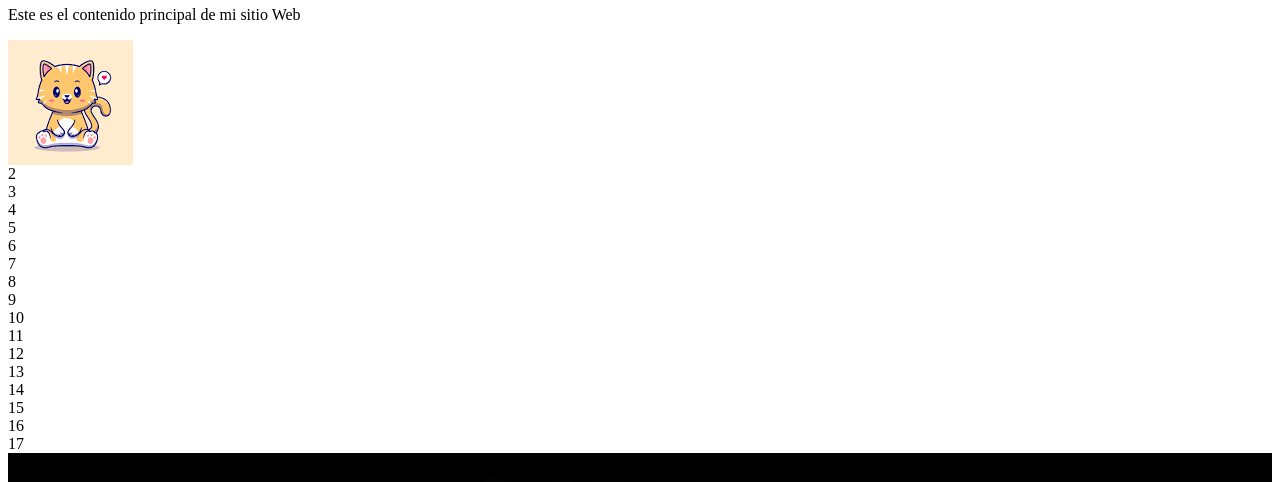
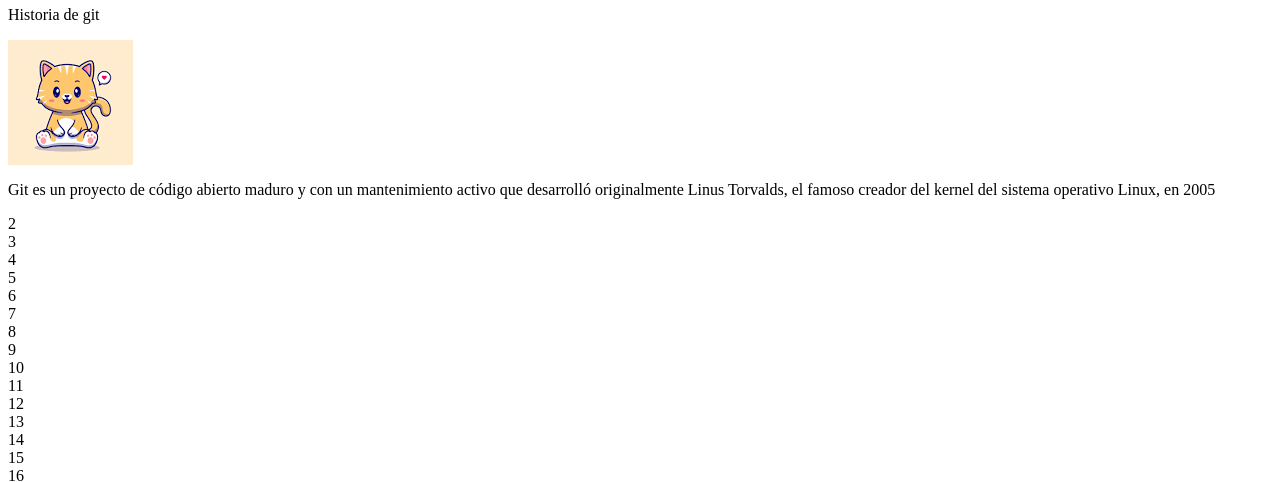
Before and after one commit to jarubioiuc/loslindos.github.io, a plain HTML site: page index.html in a window 1280 px wide. Shown: the part 158-640 px from the top of the page. Drawn offline with Linux system fonts and the light colour scheme.

Commit message:
Arreglo cambios div

```diff
--- a/index.html
+++ b/index.html
@@ -31,7 +31,12 @@
 	<p>Estamos trabajando con Git.</p>
 <div><h1>Welcome Pretty's :)</h1></div>
 
-<div><h1>Repositorio Johana Orozco</h1></div><div><p>Este es el contenido principal de mi sitio Web</p><img src="imagen.jpg"alt="Imagen de ejemplo"</div>
+
+<div><h1> 1 Repositorio Johana Orozco</h1>
+<p>Historia de git</p><img src="imagen.jpg"alt="Imagen de ejemplo">
+<p>Git es un proyecto de código abierto maduro y con un mantenimiento activo que desarrolló
+	originalmente Linus Torvalds, el famoso creador del kernel del sistema operativo Linux, en 2005</p>
+</div>
 <div>2</div>
 <div>3</div>
 <div>4</div>
```
